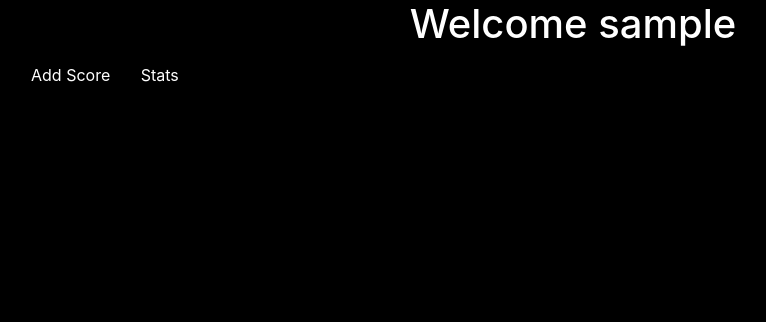
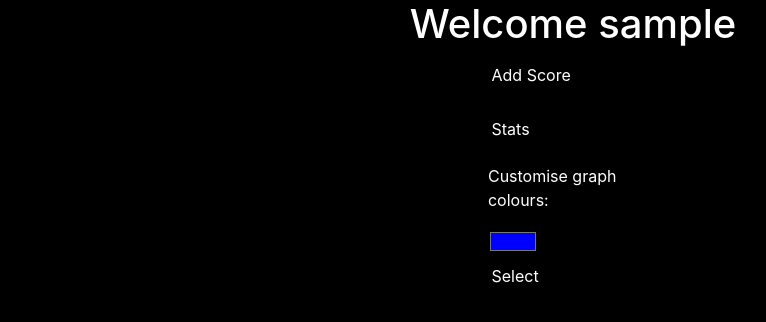
Before and after one commit to Ben-Donnelly/PubQuiz, a Flask app: page /dashboard in a window 1280 px wide. Shown: the part 56-378 px from the top of the page, without its empty margins (67-833 px from the left). Run offline with Flask 2, Linux system fonts and the light colour scheme; the visitor is signed in with stand-in values (Sample User, id 1); some libraries are stand-ins or nearby versions.

Commit message:
customizable graph colours, chart.js chart in user stats

```diff
--- a/static/PubQuizCSS.css
+++ b/static/PubQuizCSS.css
@@ -41,6 +41,21 @@ tr:nth-child(even) {background-color: #FFF;}
 {
     width: 189px;
 }
+
+#colorpicker
+{
+    background: #000;
+    border: none;
+    padding : 0px;
+    margin-left: 5%;
+    margin-right: 50%;
+}
+
+#cp-text
+{
+margin-left: 5%;
+}
+
 
 #bar-chart{
 max-height: 420px;
@@ -175,3 +190,15 @@ border: none;
   margin-left: 18%;
   align: center;
 }
+
+.edit_msg
+{
+    margin: 30px auto;
+    padding: 10px;
+    border-radius: 5px;
+    color: #FFFFFF;
+    background: #008000;
+    border: 1px;
+    width: 100%;
+    text-align: center;
+}
--- a/static/PubQuizJS.js
+++ b/static/PubQuizJS.js
@@ -35,8 +35,10 @@ Chart.pluginService.register({
 });
 
 var steps = 20;
+function drawHorizontalChart()
+{
 
-// Horizontal Bar Chart
+
     new Chart(document.getElementById("bar-chart-h"), {
         type: 'horizontalBar',
         data: {
@@ -96,9 +98,11 @@ new Chart(document.getElementById("bar-chart-h"), {
         }
     });
 
+};
 
-// Averages Bar Chart
-// Horizontal Bar Chart
+function drawAvergaesChart()
+{
+
 new Chart(document.getElementById("bar-chart"), {
     type: 'bar',
     data: {
@@ -158,37 +162,18 @@ new Chart(document.getElementById("bar-chart"), {
     }
 });
 
-//function line_graph(index, data)
-//{
-////var i = 0;
-//
-//    payload = {
-//        data: line_graph_dict['score_dict'][cust_labels[index]],
-//        label = cust_labels[i],
-//        backgroundColor = cust_colours[[cust_labels[index]],
-//        pointRadius = 2,
-//        borderColor = cust_colours[[cust_labels[index]]],
-//        fill = false
-//    }
-//    return payload;
-//}
+};
+
+
+function drawLineChart()
+{
     console.log(average_of_averages);
     new Chart(document.getElementById("line-chart"), {
       type: 'line',
       data: {
         labels: line_graph_dict['x_axis'],
         datasets: [
-//    for(var i = 0; i < cust_labels.length; i++)
-//    {
-//        data: line_graph_dict['score_dict'][cust_labels[i]],
-//        label: [cust_labels[i],
-//        backgroundColor: cust_colours[[cust_labels[i]],
-//        pointRadius: 2,
-//        borderColor: cust_colours[[cust_labels[i]],
-//        fill: false
-//      },
-//    }
-//    }
+
     {
             data: line_graph_dict['score_dict']['Ben'],
             label: cust_labels[0],
@@ -251,13 +236,16 @@ new Chart(document.getElementById("line-chart"), {
       }
 
     });
+}
 
+function drawPieChart()
+{
     new Chart(document.getElementById("pie-chart"), {
         type: 'pie',
         data: {
           labels: cust_labels,
           datasets: [{
-        label: "Population (millions)",
+            label: "",
             backgroundColor: cust_colours,
             data: cust_data
           }]
@@ -268,3 +256,154 @@ new Chart(document.getElementById("pie-chart"), {
         }
         }
     });
+}
+
+function drawUserLineChart(curr_user, score_stats)
+{
+
+new Chart(document.getElementById("line-chart-user"), {
+      type: 'line',
+      data: {
+        labels: num_of_weeks,
+        datasets: [
+
+    {
+            data: scores_l,
+            label: cust_labels,
+            backgroundColor: colour,
+            pointRadius: 6,
+            borderColor: colour,
+            fill: false
+          },
+
+        ]
+      },
+      options: {
+       legend: {
+        display: false,
+      },
+
+      scales: {
+            yAxes: [{
+                ticks: {
+                    beginAtZero: true
+                }
+            }],
+
+            xAxes: [{
+                scaleLabel:
+                {
+                    display: true,
+                    labelString: 'Week No.'
+                }
+            }]
+        },
+          tooltips: {
+        callbacks: {
+           title: function(tooltipItem, data) {
+            return 'Week: ' + this._data.labels[tooltipItem[0].index];
+        }
+        }
+      },
+        title: {
+          display: false,
+          text: ''
+        },
+
+        responsive: true,
+        maintainAspectRatio: true
+      }
+
+    });
+
+
+
+
+
+
+
+
+
+
+
+
+
+
+
+
+
+
+
+
+
+
+
+
+
+
+
+
+
+
+
+
+
+
+
+
+
+//console.log(scores_l);
+//    new Chart(document.getElementById("line-chart-user"), {
+//      type: 'line',
+//      data: {
+////        labels: cust_labels,
+//        datasets: [
+//
+//    {
+//            data: scores_l,
+//            label: cust_labels,
+//            backgroundColor: colour,
+//            pointRadius: 4,
+//            borderColor: colour,
+//            fill: false
+//          }
+//        ]
+//      },
+//      options: {
+//       legend: {
+//        display: false,
+//      },
+//
+//      scales: {
+//            yAxes: [{
+//                ticks: {
+//                    beginAtZero: true
+//                }
+//            }],
+//
+//            xAxes: [{
+//                scaleLabel:
+//                {
+//                    display: true,
+//                    labelString: 'Week No.'
+//                }
+//            }]
+//        },
+//          tooltips: {
+//        callbacks: {
+//           title: function(tooltipItem, data) {
+//            return 'Week: ' + this._data.labels[tooltipItem[0].index];
+//        }
+//        }
+//      },
+//        title: {
+//          display: false,
+//          text: ''
+//        },
+//
+//        responsive: true,
+//        maintainAspectRatio: true
+//      }
+//
+//    });
+}
--- a/templates/add-score.html
+++ b/templates/add-score.html
@@ -13,7 +13,7 @@
     </div>
 
     <div class="row justify-content-center">
-        <div class="form-group wt">
+        <div class="form-group wt ml2">
              {{ render_field(form.date, class_="form-control", id="cal") }}
         </div>
     </div>
--- a/templates/dashboard.html
+++ b/templates/dashboard.html
@@ -2,9 +2,56 @@
 
 
 {% block body %}
+
+<div id ="editmessage" style="display:none;" class ="edit_msg">Colour changed successfully</div>
 <h1 style="color:white">Welcome {{session.username}}</h1>
-<a class="btn wb" href="{{url_for('add_score')}}">Add Score</a>
-<a class="btn wb" href="{{ url_for('overall_stats')}}">Stats</a>
-<hr>
+<div class="row justify-content-center">
+    <div class="form-group wt ml2">
+        <a class="btn wb" href="{{url_for('add_score')}}">Add Score</a>
+    </div>
+</div>
+
+<div class="row justify-content-center">
+    <div class="form-group wt ml2">
+        <a class="btn wb" href="{{ url_for('overall_stats')}}">Stats</a>
+    </div>
+</div>
+
+<div class="row justify-content-center">
+
+    <div class="form-group wt ml2">
+        <p id="cp-text"> Customise graph colours:</p>
+    <input type="color" id="colorpicker" value="#0000ff">
+{# <!--        <button type="button" class="btn wb" action="{{ url_for( 'change_graph_colour') }}">Select</button>--> #}
+<!--        <a class="btn wb">Select</a>-->
+    <button class="btn wb" id="colour-selector">Select</button>
+    </div>
+</div>
+
+
+<script>
+
+let myVar = '0000ff'
+
+$( "#colour-selector" ).click(function() {
+
+    myVar = $("#colorpicker").val().slice(1,);
+    $.ajaxSetup({
+        headers: {
+            'Content-Type': 'application/json',
+            'Accept': 'application/json'
+        }
+    });
+
+
+    $.post(`/${myVar}/`, function(){
+})
+
+ $(".edit_msg").fadeTo(2000, 500).slideUp(500, function(){
+       $(".edit_msg").slideUp(600);
+     });
+});
+
+</script>
 
 {% endblock %}
--- a/templates/layout.html
+++ b/templates/layout.html
@@ -21,5 +21,6 @@
 
 </body>
   <script src="https://code.jquery.com/jquery-3.5.1.slim.min.js" integrity="sha384-DfXdz2htPH0lsSSs5nCTpuj/zy4C+OGpamoFVy38MVBnE+IbbVYUew+OrCXaRkfj" crossorigin="anonymous"></script>
+  <script src="https://code.jquery.com/jquery-3.5.1.min.js"></script>
   <script src="{{ url_for('static', filename='PubQuizJS.js') }}"></script>
 </html>
```
Also changed, not shown: templates/curUserStats.html (+20 -3 lines), templates/overallStats.html (+12 -4 lines). Lines whose indentation alone changed are shown as unchanged.
